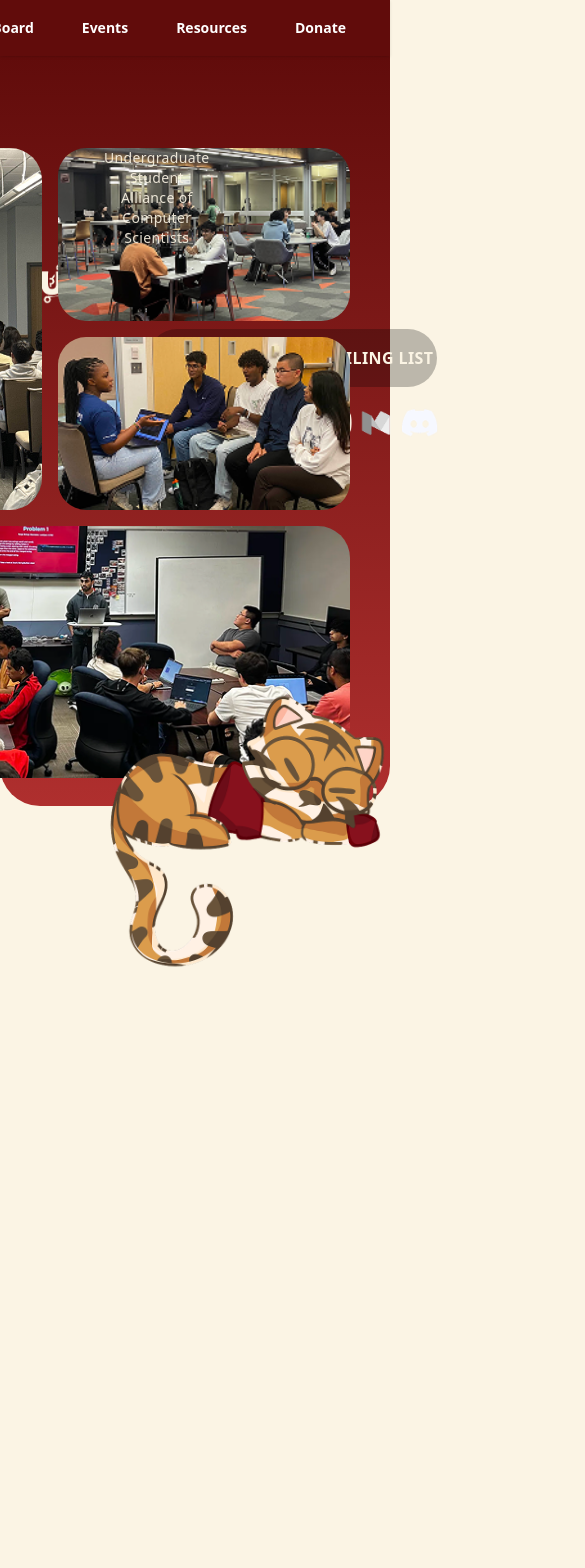
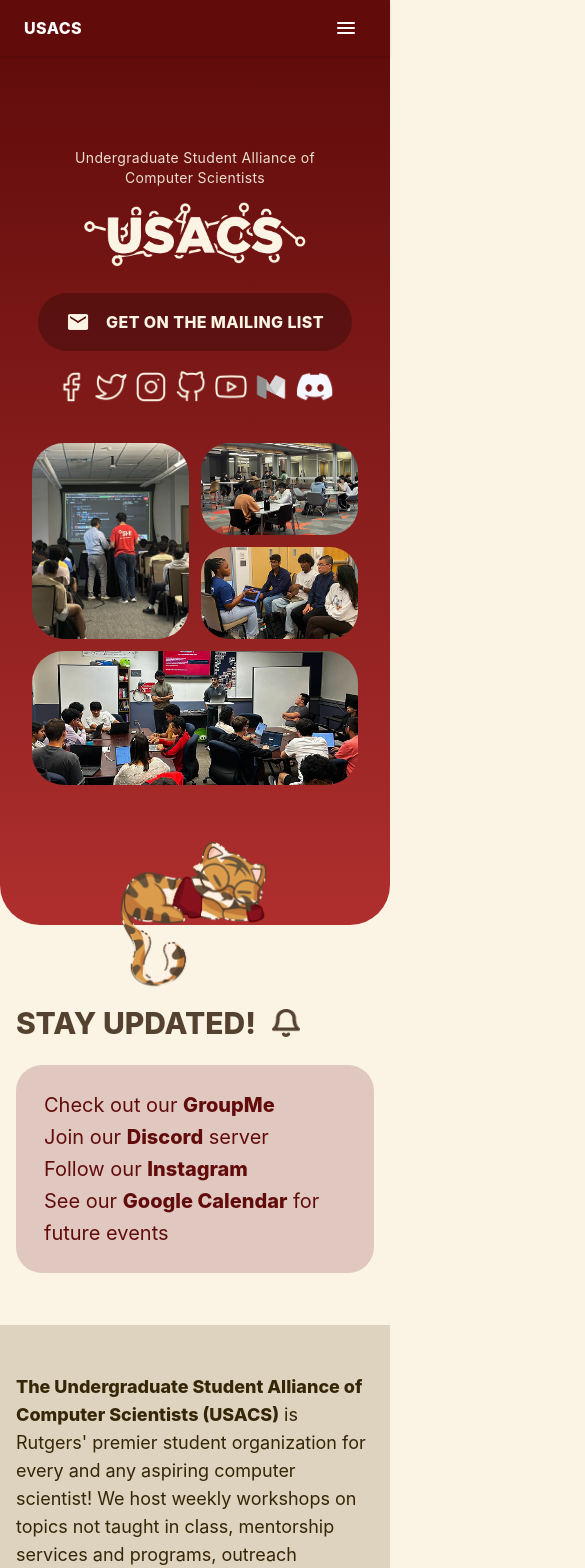
Before and after one commit to rutgersusacs/usacs-website, a Next.js app: page / in a window 390 px wide. Shown: the top 1568 px of the page, 585 px wide, since content can reach past the window. Built offline with nearby package versions, Linux system fonts and the light colour scheme.

Commit message:
responsive views

```diff
--- /dev/null
+++ b/app/components/CardResource.tsx
@@ -0,0 +1,15 @@
+// components/Card.tsx
+type CardProps = {
+    children: React.ReactNode;
+    className?: string;
+  };
+
+  export default function ResourceCard({ children, className = "" }: CardProps) {
+    return (
+      <div
+        className={`rounded-2xl shadow-lg transition ${className}`}
+      >
+        {children}
+      </div>
+    );
+  }
--- a/app/components/NavBar.tsx
+++ b/app/components/NavBar.tsx
@@ -1,15 +1,89 @@
+"use client";
+
+import { useEffect, useState } from "react";
+
 export default function NavBar() {
-  const linkClass =
-    "px-3 py-2 text-white font-bold text-sm no-underline";
+  const [open, setOpen] = useState(false);
+
+  const links = [
+    { href: "/", label: "Home" },
+    { href: "/mission", label: "Mission" },
+    { href: "/board", label: "Board" },
+    { href: "/events", label: "Events" },
+    { href: "/resources", label: "Resources" },
+    { href: "/donate", label: "Donate" },
+  ];
+
+  useEffect(() => {
+    const onResize = () => {
+      if (window.innerWidth >= 768) setOpen(false);
+    };
+    window.addEventListener("resize", onResize);
+    return () => window.removeEventListener("resize", onResize);
+  }, []);
 
   return (
-    <nav className="sticky top-0 z-50 bg-[var(--usacs-red-dark)] shadow-sm flex items-center justify-end gap-6 px-8 h-14">
-      <a href="/" className={linkClass}>Home</a>
-      <a href="/mission" className={linkClass}>Mission</a>
-      <a href="/board" className={linkClass}>Board</a>
-      <a href="/events" className={linkClass}>Events</a>
-      <a href="/resources" className={linkClass}>Resources</a>
-      <a href="/donate" className={linkClass}>Donate</a>
+    <nav className="sticky top-0 z-50 bg-[var(--usacs-red-dark)] shadow-sm">
+      <div className="w-full px-6 sm:px-10 h-14 flex items-center justify-between">
+        <a href="/" className="text-white font-extrabold tracking-wide">
+          USACS
+        </a>
+
+        <div className="hidden md:flex items-center gap-6">
+          {links.map((l) => (
+            <a
+              key={l.href}
+              href={l.href}
+              className="px-3 py-2 text-white font-bold text-sm no-underline"
+            >
+              {l.label}
+            </a>
+          ))}
+        </div>
+
+        <button
+          type="button"
+          className="md:hidden inline-flex items-center justify-center p-2 rounded text-white"
+          aria-label="Open menu"
+          aria-expanded={open}
+          onClick={() => setOpen((v) => !v)}
+        >
+          <svg width="24" height="24" viewBox="0 0 24 24" fill="none">
+            {open ? (
+              <path
+                d="M6 6L18 18M18 6L6 18"
+                stroke="currentColor"
+                strokeWidth="2"
+                strokeLinecap="round"
+              />
+            ) : (
+              <path
+                d="M4 7h16M4 12h16M4 17h16"
+                stroke="currentColor"
+                strokeWidth="2"
+                strokeLinecap="round"
+              />
+            )}
+          </svg>
+        </button>
+      </div>
+
+      {open && (
+        <div className="md:hidden border-t border-white/10">
+          <div className="px-4 py-3 flex flex-col">
+            {links.map((l) => (
+              <a
+                key={l.href}
+                href={l.href}
+                className="py-3 text-white font-bold text-sm no-underline"
+                onClick={() => setOpen(false)}
+              >
+                {l.label}
+              </a>
+            ))}
+          </div>
+        </div>
+      )}
     </nav>
   );
 }
--- a/app/page.tsx
+++ b/app/page.tsx
@@ -4,30 +4,31 @@
 export default function HomePage() {
   return (
     <>
-      <PageHeader className="min-h-[44vh] overflow-visible">
-        <div className="relative mx-auto max-w-7xl px-6 pt-4">
-          <div className="grid grid-cols-2 items-start gap-x-12">
-            <div className="-ml-4 flex flex-col items-start">
-              <p className="mb-2 ml-20 text-sm tracking-wide text-[var(--cream)] opacity-90">
+      <PageHeader className="overflow-visible py-10 sm:py-14 lg:py-16 lg:min-h-[44vh]">
+        <div className="relative mx-auto max-w-7xl pt-4 px-4 sm:px-8 lg:px-12 pb-28 sm:pb-44 md:pb-52 lg:pb-0">
+          <div className="grid grid-cols-1 lg:grid-cols-2 items-start gap-10">
+            <div className="flex flex-col items-center text-center xl:text-left">
+              <p className="mb-2 text-sm tracking-wide text-[var(--cream)] opacity-90 px-4 md:px-0">
                 Undergraduate Student Alliance of Computer Scientists
               </p>
 
               <img
                 src="/icons/logo.png"
                 alt="USACS logo"
-                className="mt-1 w-[360px] sm:w-[420px] md:w-[500px] lg:w-[560px] h-auto"
+                className="mt-1 w-[260px] sm:w-[340px] md:w-[500px] lg:w-[560px] h-auto px-4 md:px-0"
               />
 
               <div className="mt-6">
                 <PageSubtitle
                   className="
                     inline-flex items-center gap-4
-    px-6 py-4
-    ml-31
+                    py-4
                     bg-[var(--resource-tile)]
                     text-[var(--cream-light)]
                     whitespace-nowrap
                     rounded-full
+                    px-5
+                    mx-auto
                   "
                 >
                   <img
@@ -40,136 +41,153 @@
                   </span>
                 </PageSubtitle>
 
-<div className="mt-5 flex items-center gap-2 ml-34">
-  <img src="/icons/Facebook.png" alt="Facebook" className="h-8 w-auto cursor-pointer" />
-  <img src="/icons/Twitter.png" alt="Twitter" className="h-8 w-auto cursor-pointer" />
-  <img src="/icons/Instagram.png" alt="Instagram" className="h-8 w-auto cursor-pointer" />
-  <img src="/icons/Github.png" alt="GitHub" className="h-8 w-auto cursor-pointer" />
-  <img src="/icons/Youtube.png" alt="YouTube" className="h-8 w-auto cursor-pointer" />
-  <img src="/icons/MediumBlog.png" alt="Medium Blog" className="h-8 w-auto cursor-pointer" />
-  <img src="/icons/Discord.png" alt="Discord" className="h-8 w-auto cursor-pointer" />
+                <div className="mt-5 flex flex-wrap items-center gap-2 justify-center px-4 md:px-0">
+                  <img
+                    src="/icons/Facebook.png"
+                    alt="Facebook"
+                    className="h-8 w-auto cursor-pointer"
+                  />
+                  <img
+                    src="/icons/Twitter.png"
+                    alt="Twitter"
+                    className="h-8 w-auto cursor-pointer"
+                  />
+                  <img
+                    src="/icons/Instagram.png"
+                    alt="Instagram"
+                    className="h-8 w-auto cursor-pointer"
+                  />
+                  <img
+                    src="/icons/Github.png"
+                    alt="GitHub"
+                    className="h-8 w-auto cursor-pointer"
+                  />
+                  <img
+                    src="/icons/Youtube.png"
+                    alt="YouTube"
+                    className="h-8 w-auto cursor-pointer"
+                  />
+                  <img
+                    src="/icons/MediumBlog.png"
+                    alt="Medium Blog"
+                    className="h-8 w-auto cursor-pointer"
+                  />
+                  <img
+                    src="/icons/Discord.png"
+                    alt="Discord"
+                    className="h-8 w-auto cursor-pointer"
+                  />
                 </div>
-
-
               </div>
             </div>
 
-            <div className="justify-self-end">
-              <div className="max-w-[2200px]">
-                <div className="grid grid-cols-2 gap-4 w-[600px] h-[630px] grid-rows-[1.1fr_1.1fr_1.6fr]">
+            <div className="flex justify-center lg:justify-end w-full">
+              <div className="w-full max-w-[600px] lg:max-w-[640px]">
+                <div className="grid grid-cols-2 gap-3 sm:gap-4 w-full aspect-[600/630] grid-rows-[1.1fr_1.1fr_1.6fr]">
                   <div className="row-span-2 overflow-hidden rounded-[32px]">
-                    <img src="/icons/pic1.png" className="h-full w-full object-cover" />
+                    <img
+                      src="/icons/pic1.png"
+                      className="h-full w-full object-cover"
+                    />
                   </div>
                   <div className="overflow-hidden rounded-[28px]">
-                    <img src="/icons/pic2.png" className="h-full w-full object-cover" />
+                    <img
+                      src="/icons/pic2.png"
+                      className="h-full w-full object-cover"
+                    />
                   </div>
                   <div className="overflow-hidden rounded-[28px]">
-                    <img src="/icons/pic3.png" className="h-full w-full object-cover" />
+                    <img
+                      src="/icons/pic3.png"
+                      className="h-full w-full object-cover"
+                    />
                   </div>
                   <div className="col-span-2 overflow-hidden rounded-[32px]">
-                    <img src="/icons/pic4.png" className="h-full w-full object-cover" />
+                    <img
+                      src="/icons/pic4.png"
+                      className="h-full w-full object-cover"
+                    />
                   </div>
                 </div>
               </div>
             </div>
           </div>
-
           <img
             src="/icons/tiger.png"
             alt=""
-            className="absolute left-21 bottom-0 translate-y-[61%] w-[300px] sm:w-[340px] md:w-[380px] lg:w-[440px] h-auto z-10 pointer-events-none select-none"
+            className="
+              z-10 pointer-events-none select-none h-auto
+              absolute bottom-0
+              left-1/2 -translate-x-1/2
+              translate-y-[55%]
+              sm:translate-y-[50%]
+              md:translate-y-[35%]
+              w-[160px] sm:w-[220px] md:w-[260px]
+              lg:left-21 lg:-translate-x-0 lg:translate-y-[61%]
+              lg:w-[380px] xl:w-[440px]
+            "
           />
         </div>
       </PageHeader>
 
-
-
-
-
-
-
-
-
-      <section className="bg-[var(--cream)] pt-12 pb-24">
-  <div className="mx-auto max-w-7xl px-12">
-
-    <div className="pl-142 max-w-fit">
-
+      <section className="bg-[var(--cream)] pt-20 md:pt-12 pb-24">
+        <div className="mx-auto max-w-7xl px-4 sm:px-8 lg:px-12">
+          <div className="flex justify-center lg:justify-end">
+            <div className="w-full max-w-[620px]">
               {/* Title */}
-      <div className="mb-8 flex items-center gap-4">
-        <h2 className="text-5xl font-extrabold text-[var(--brown)]">
+              <div className="mb-6 flex items-center gap-4">
+                <h2 className="text-3xl sm:text-4xl md:text-5xl font-extrabold text-[var(--brown)]">
                   STAY UPDATED!
                 </h2>
-        <img
-          src="/icons/bell.png"
-          alt=""
-          className="h-7 w-7"
-        />
+                <img src="/icons/bell.png" alt="" className="h-7 w-7" />
               </div>
 
               {/* Info box */}
-      <div
-        className="
-          bg-[var(--light-red-box)]
-          px-7 py-6
-          rounded-[26px]
-          max-w-[620px]
-        "
-      >
-        <p className="text-[var(--usacs-red-dark)] text-3xl leading-10">
-          Check out our <span className="font-extrabold">GroupMe</span><br />
-          Join our <span className="font-extrabold">Discord</span> server<br />
-          Follow our <span className="font-extrabold">Instagram</span><br />
-          See our <span className="font-extrabold">Google Calendar</span> for future events
+              <div className="bg-[var(--light-red-box)] px-7 py-6 rounded-[26px]">
+                <p className="text-[var(--usacs-red-dark)] text-xl sm:text-2xl md:text-3xl leading-8 sm:leading-9 md:leading-10">
+                  Check out our <span className="font-extrabold">GroupMe</span>
+                  <br />
+                  Join our <span className="font-extrabold">Discord</span>{" "}
+                  server
+                  <br />
+                  Follow our <span className="font-extrabold">Instagram</span>
+                  <br />
+                  See our{" "}
+                  <span className="font-extrabold">Google Calendar</span> for
+                  future events
                 </p>
               </div>
-
             </div>
           </div>
-
-
-  <section className="bg-[#DED3BF] py-20 mt-13">
-  <div className="mx-auto max-w-none px-25">
-
-    <p className="text-[var(--grey)] text-[35px] leading-14 w-full">
+        </div>
+        <section className="bg-[#DED3BF] py-12 sm:py-16 md:py-20 mt-13">
+          <div className="mx-auto max-w-7xl px-4 sm:px-8 lg:px-12">
+            <p className="text-[var(--grey)] text-lg sm:text-xl md:text-2xl lg:text-[35px] leading-7 sm:leading-8 md:leading-10 lg:leading-14">
               <span className="font-extrabold">
-        The Undergraduate Student Alliance of Computer Scientists (USACS)
+                The Undergraduate Student Alliance of Computer Scientists
+                (USACS)
               </span>{" "}
-      is Rutgers' premier student organization for every and any aspiring
-      computer scientist! We host weekly workshops on topics not taught in
-      class, mentorship services and programs, outreach opportunities to alumni
-      and companies, diversity and community bonding events, and technical
-      project building/open-source contributions.
+              is Rutgers' premier student organization for every and any
+              aspiring computer scientist! We host weekly workshops on topics
+              not taught in class, mentorship services and programs, outreach
+              opportunities to alumni and companies, diversity and community
+              bonding events, and technical project building/open-source
+              contributions.
             </p>
-
           </div>
         </section>
-
-
-<section className="bg-[var(--cream)] pt-16 pb-4">
-  <div className="mx-auto max-w-[1600px] px-6">
-    <div className="overflow-hidden rounded-[28px]">
+        <section className="bg-[var(--cream)] pt-12 sm:pt-16 pb-4">
+          <div className="mx-auto max-w-7xl px-4 sm:px-8 lg:px-12">
+            <div className="rounded-[28px] bg-[var(--cream)]">
               <img
                 src="/icons/group.png"
                 alt="USACS group photo"
-        className="w-full"
+                className="w-full h-auto object-contain"
               />
             </div>
           </div>
         </section>
-
-
-
-
-
-
-
-
-
-
       </section>
-
-
     </>
   );
 }
--- a/app/resources/career/interviewing/page.tsx
+++ b/app/resources/career/interviewing/page.tsx
@@ -41,7 +41,8 @@
           [&_a]:underline
           [&_a:hover]:text-blue-700
         "
-      >        <ReactMarkdown remarkPlugins={[remarkGfm]}>
+      >
+      <ReactMarkdown remarkPlugins={[remarkGfm]}>
           {content}
         </ReactMarkdown>
       </article>
--- a/app/resources/career/networking/page.tsx
+++ b/app/resources/career/networking/page.tsx
@@ -41,7 +41,8 @@
           [&_a]:underline
           [&_a:hover]:text-blue-700
         "
-      >        <ReactMarkdown remarkPlugins={[remarkGfm]}>
+      >
+      <ReactMarkdown remarkPlugins={[remarkGfm]}>
           {content}
         </ReactMarkdown>
       </article>
--- a/app/resources/page.tsx
+++ b/app/resources/page.tsx
@@ -1,6 +1,6 @@
 import SectionWrapper from "../components/SectionWrapper";
 import PageHeader from "../components/PageHeader";
-import Card from "../components/Card";
+import Card from "../components/CardResource";
 import PageSubtitle from "../components/PageSubtitle";
 
 export default async function ResourcesPage() {
```
Also changed, not shown: package.json (+11 -2 lines), 1 other file (tests, documents, lock files or other folders). Lines whose indentation alone changed are shown as unchanged.
